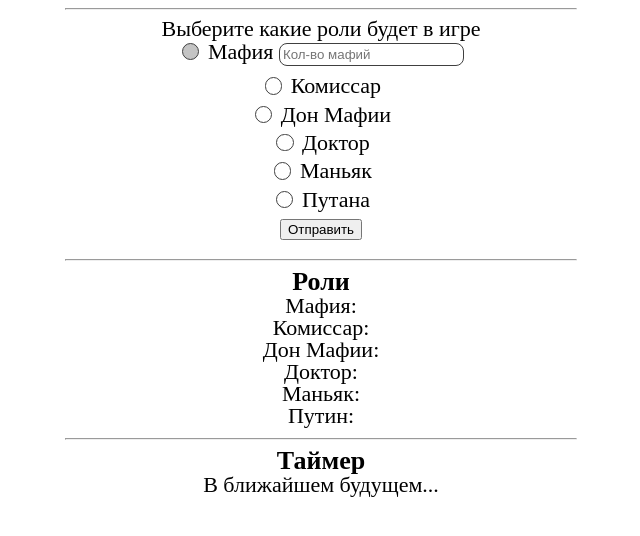
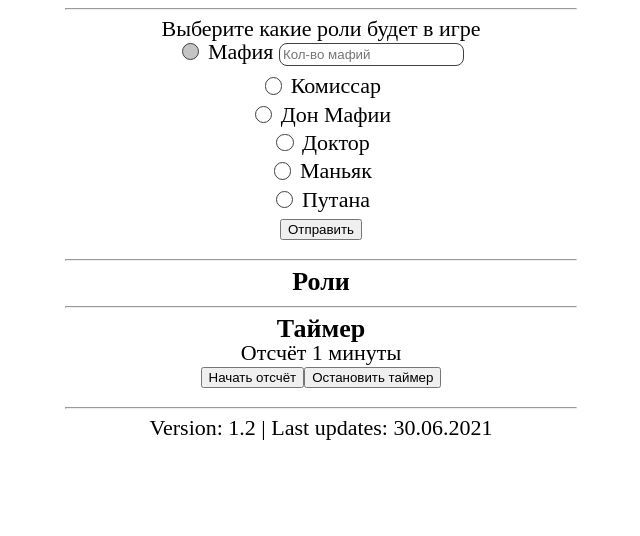
Before and after one commit to Pavitosik2/Pavitosik2.github.io, a plain HTML site: page index.html in a window 1280 px wide. Shown: the part 110-646 px from the top of the page, without its empty margins (319-959 px from the left). Drawn offline with Linux system fonts and the light colour scheme.

Commit message:
Update index.html

```diff
--- a/index.html
+++ b/index.html
@@ -31,24 +31,28 @@
 		<button class="button">Отправить</button>
 	<hr>
 	<span class="bold">Роли	</span>
-		<br>
-		<span class="roles-m">Мафия:</span>
-		<br>
-		<span class="roles-k">Комиссар:</span>
-		<br>
-		<span class="roles-don">Дон Мафии:</span>
-		<br>
-		<span class="roles-d">Доктор:</span>
-		<br>
-		<span class="roles-ma">Маньяк:</span>
-		<br>
-		<span class="roles-pu">Путин:</span>
+		<div class="roles-m"></div>
+		<div class="roles-k"></div>
+		<div class="roles-don"></div>
+		<div class="roles-d"></div>
+		<div class="roles-ma"></div>
+		<div class="roles-pu"></div>
 		<hr>
 	<span class="bold">Таймер</span>
 	<div>
-		<span>В ближайшем будущем...</span>
+		<div>
+			Отсчёт 1 минуты
+			<div><button class="timebut">Начать отсчёт</button><button class="timestop">Остановить таймер</button></div>
+			<span class="timer"></span>
+
+		</div>
 	</div>
 
+	</div>
+
+	<hr>
+	<div>
+		Version: 1.2 | Last updates: 30.06.2021
 	</div>
 	<script src="js/index.js"></script>
 </body>
```
